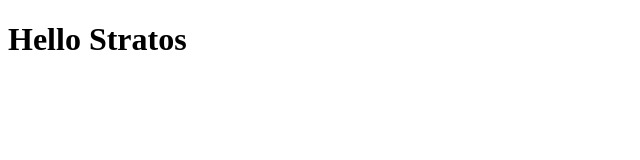
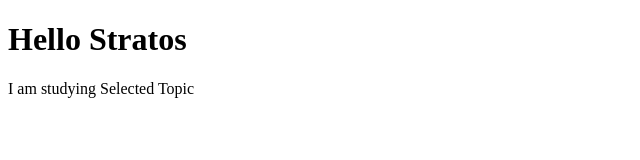
Before and after one commit to ThanawatBundasak/github-desktop-project, a plain HTML site: page index.html in a window 1280 px wide. Shown: the whole page, without its empty margins (0-640 px from the left). Drawn offline with Linux system fonts and the light colour scheme.

Commit message:
Update index.html
Add something

```diff
--- a/index.html
+++ b/index.html
@@ -7,5 +7,6 @@
 </head>
 <body>
     <h1>Hello Stratos</h1>
+    <p>I am studying Selected Topic</p>
 </body>
 </html>
```
